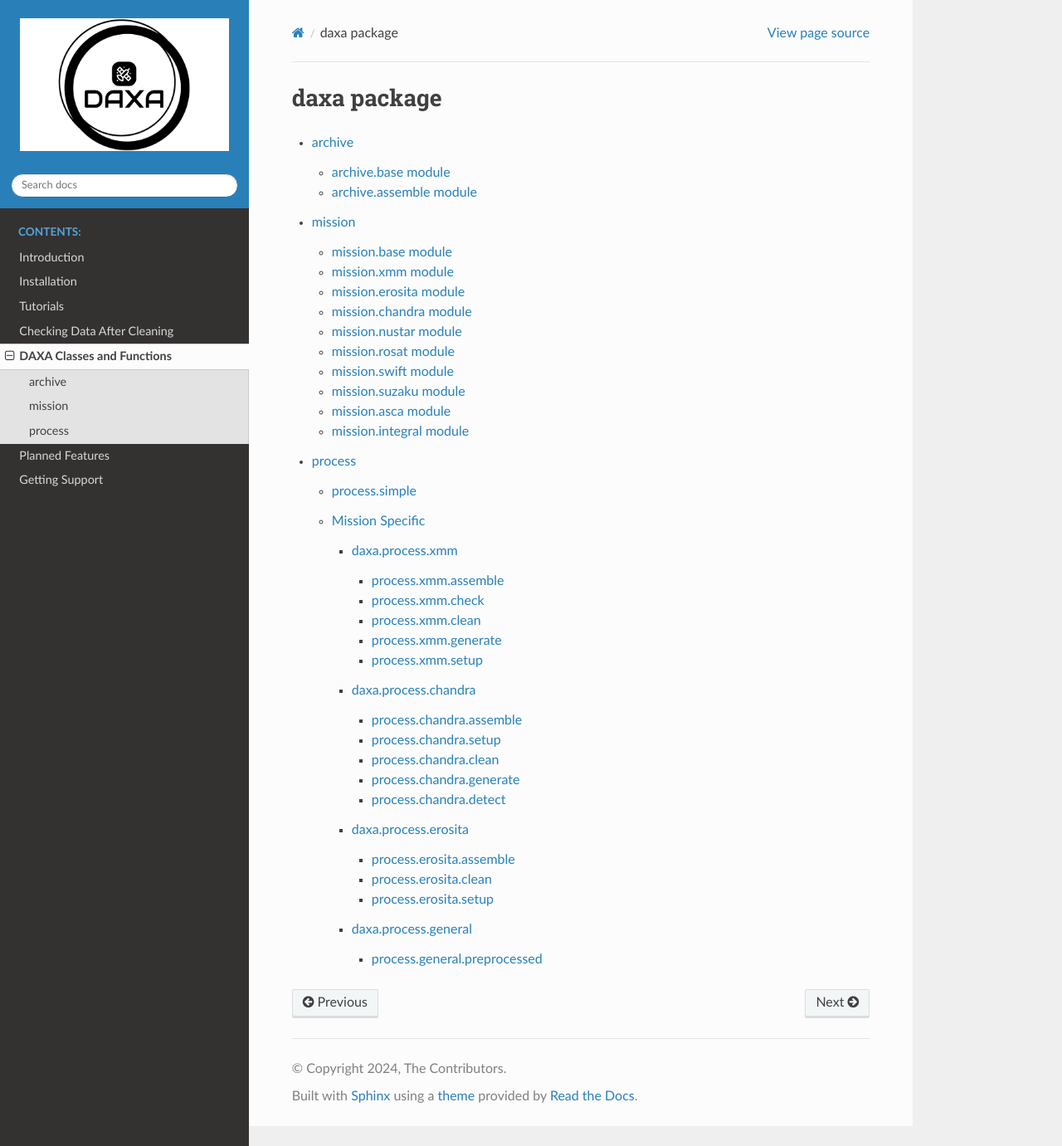
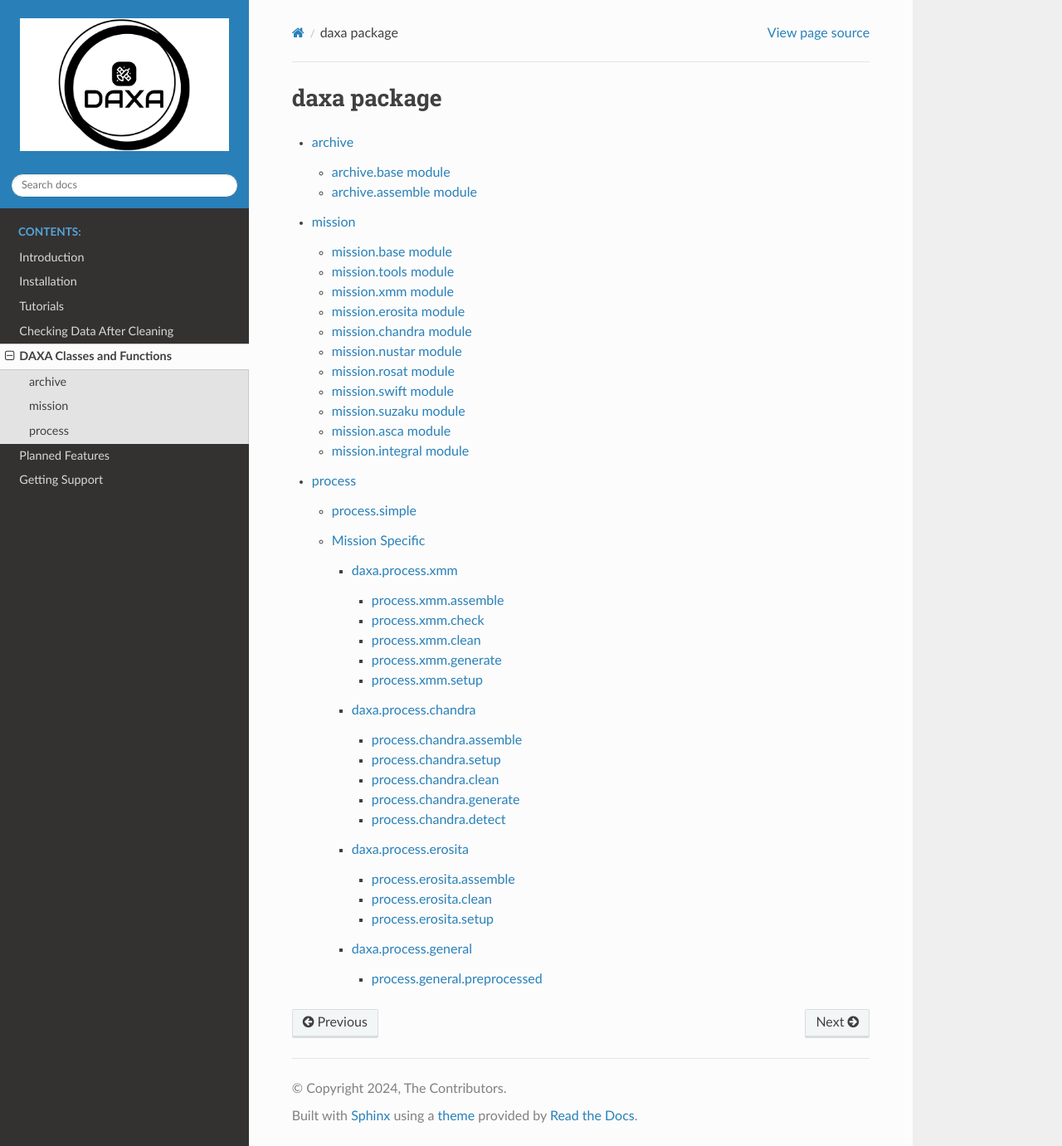
Before and after one commit to DavidT3/DAXA, a Sphinx documentation site: the page built from docs/source/daxa.rst, in a window 1280 px wide and 1381 px high. Shown: the whole window at 83% size. Built offline with Sphinx 7.4.7 and the Read the Docs theme 3.1.0, drawn with Linux system fonts in a browser that asks for light colours; pages that are not in the unit, such as notebooks, are missing from menus.

Commit message:
Made some wording changes to Jess' addition to the 'get all obs for a source' case study. Also added the mission.tools bit to the API docs (hopefully)
Signed-off-by: David Turner <turne540@msu.edu>

```diff
--- a/docs/source/daxa.mission.rst
+++ b/docs/source/daxa.mission.rst
@@ -8,6 +8,15 @@ mission.base module
    :members:
    :undoc-members:
    :show-inheritance:
+
+mission.tools module
+-------------------
+
+.. automodule:: daxa.mission.tools
+   :members:
+   :undoc-members:
+   :show-inheritance:
+
 
 mission.xmm module
 ----------------------
```
Also changed, not shown: docs/source/notebooks/tutorials/case_studies/all_obs_of_object.ipynb.
